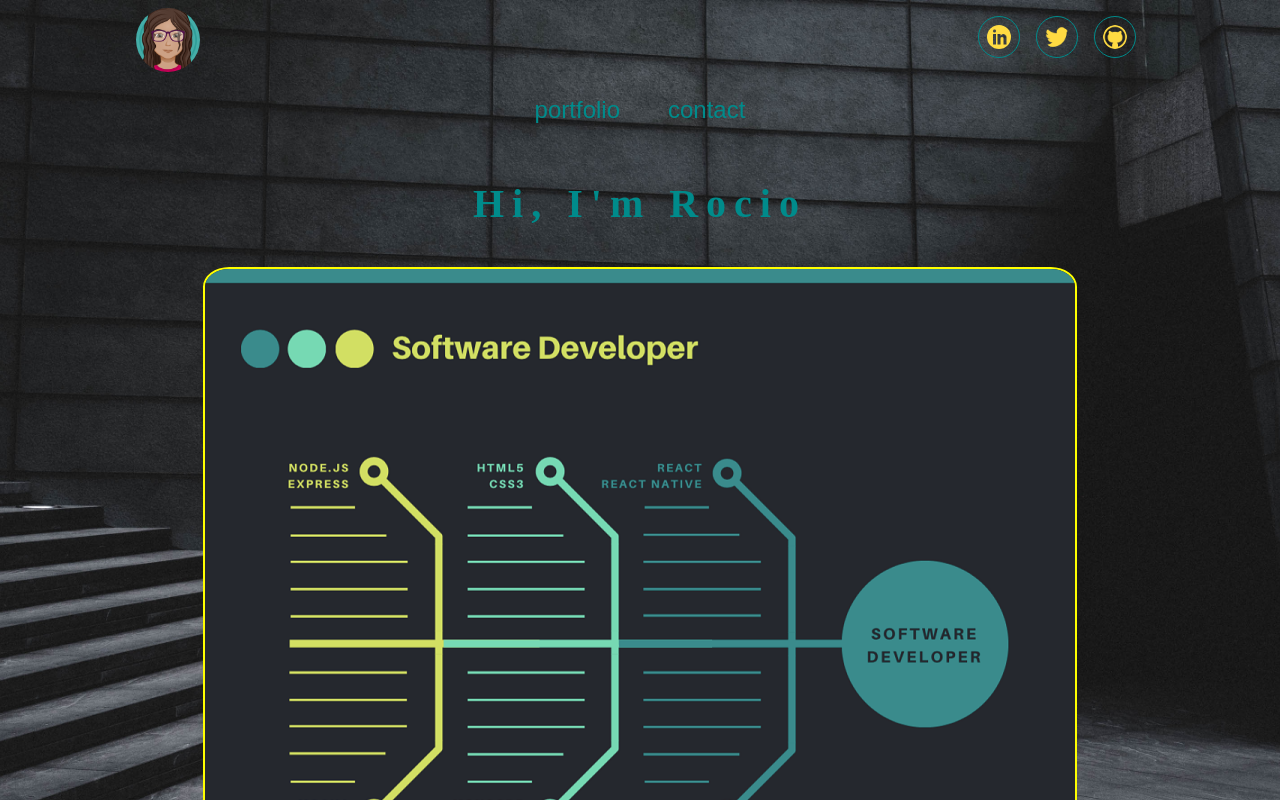
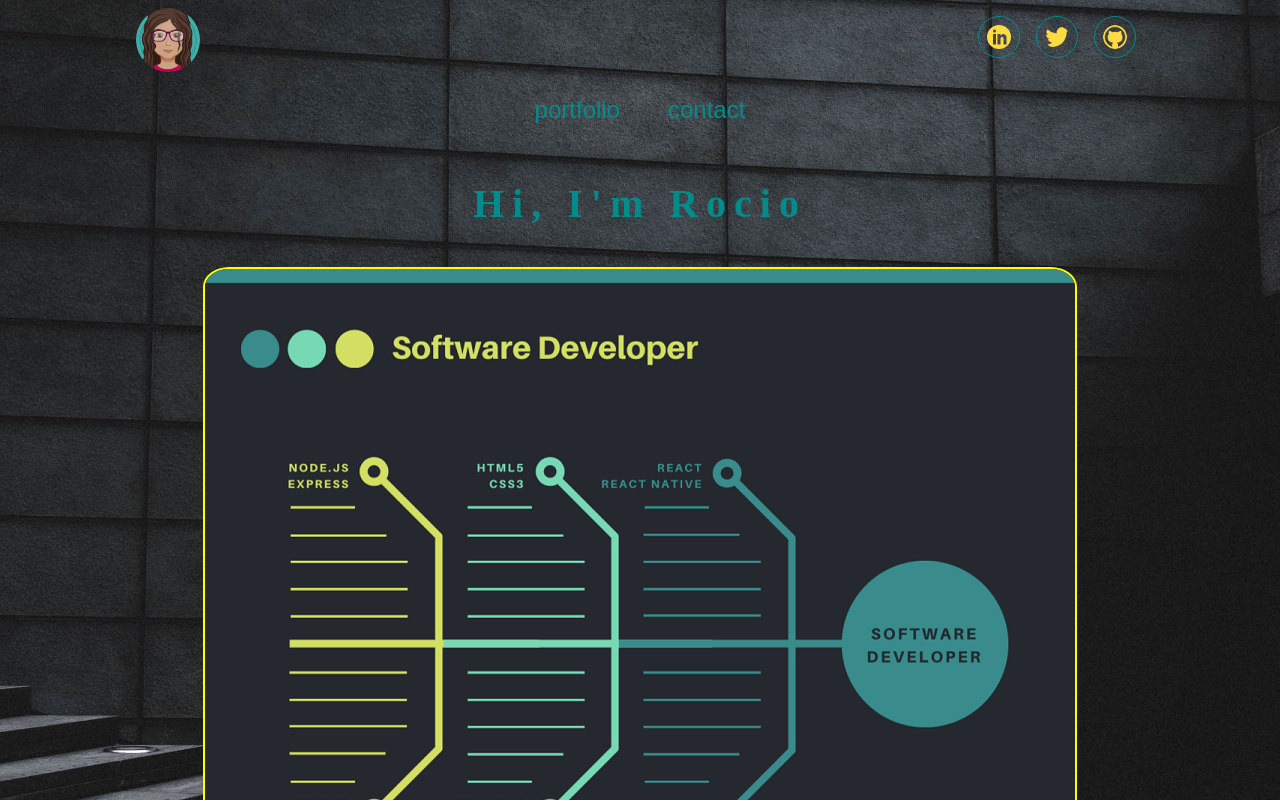
Before and after one commit to ixesta/Ixesta, a React (Create React App) app: page / in a window 1280 px wide. Shown: the top 800 px of the page. Built offline with nearby package versions, Linux system fonts and the light colour scheme; a web font is replaced by a local one.

Commit message:
html height to big media query

```diff
--- a/src/App.css
+++ b/src/App.css
@@ -207,7 +207,7 @@ nav a {
 @media only screen and (min-width: 471px) and (max-width:1399px) {
 
     html {
-        height: 100%;
+        height: 130%;
     }
 
 
```
